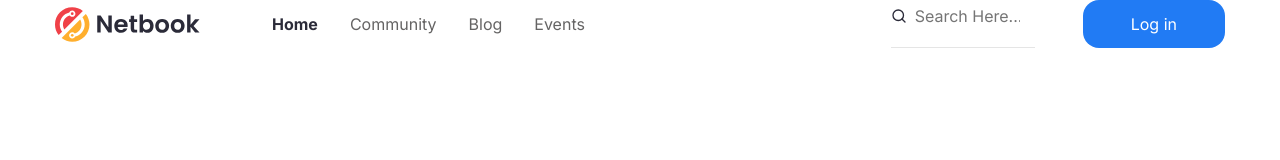
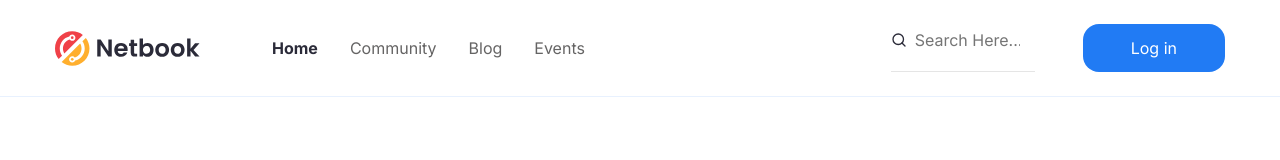
Before and after one commit to ricarto1/crypto-portfolio, a plain HTML site: page index.html in a window 1280 px wide. Drawn offline with Linux system fonts and the light colour scheme.

Commit message:
header finished

```diff
--- a/Styles/main.css
+++ b/Styles/main.css
@@ -54,7 +54,9 @@
   }
 
   :root{
-    --color-primary:#217bf4;
+    /*--color-primary:#217bf4; */
+    --color-primary: rgb(33, 123, 244);
+    --color-primary-10: rgb(33, 123, 244,0.1);
     --color-secondary: #ffaf2e;
     --color-white: #FFFFFF;
     --color-heading: #0a093d;
@@ -89,13 +91,22 @@ a{
   border-radius: 16px;
 }
 
+.container{
+  width: var(--full-width);
+  margin: 0 auto;
+}
+
 .header{
-    width: var(--full-width);
-    margin: 0 auto;
-    display:grid;
-    grid-template-columns: 145px 1fr auto;
-    gap:72px;
-    align-items: center;
+  border-bottom: solid 1px var(--color-primary-10);
+  padding: 24px;
+  opacity: ;
+}
+
+.header__container{
+  display:grid;
+  grid-template-columns: 145px 1fr auto;
+  gap:72px;
+  align-items: center;
 }
 
 .header__nav ul{
--- a/index.html
+++ b/index.html
@@ -9,10 +9,11 @@
     <link rel="preconnect" href="https://fonts.googleapis.com"><link rel="preconnect" href="https://fonts.gstatic.com" crossorigin>
     <link href="https://fonts.googleapis.com/css2?family=Inter:wght@400;700&display=swap" rel="stylesheet">
 
-    <link rel="stylesheet" href="./Styles/main.css"
+    <link rel="stylesheet" href="./Styles/main.css">
 </head>
 <body>
     <header class="header">
+        <div class="container header__container">
             <img src="./Images/logo.svg" alt="logo for company netbook split diagonal with orange and yellow section and a line with a dot in the end"
             width = "145"
             height = "35"
@@ -33,7 +34,7 @@
                 </form>
                 <a href="/login" class="btn">Log in </a>
             </div>
-
+        </div>
     </header>
     <main>
         <section class="hero"></section>
```
Lines whose indentation alone changed are shown as unchanged.
